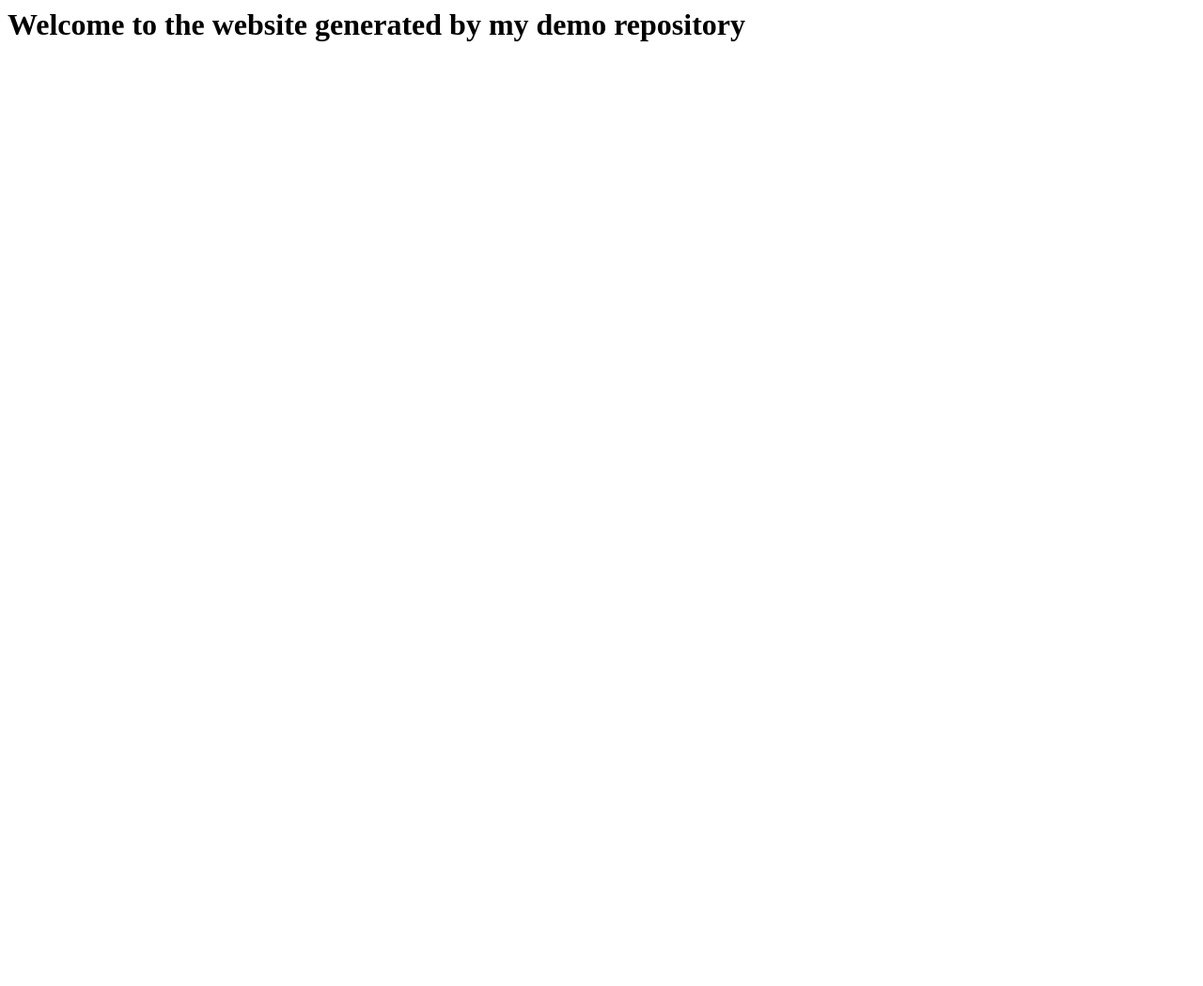
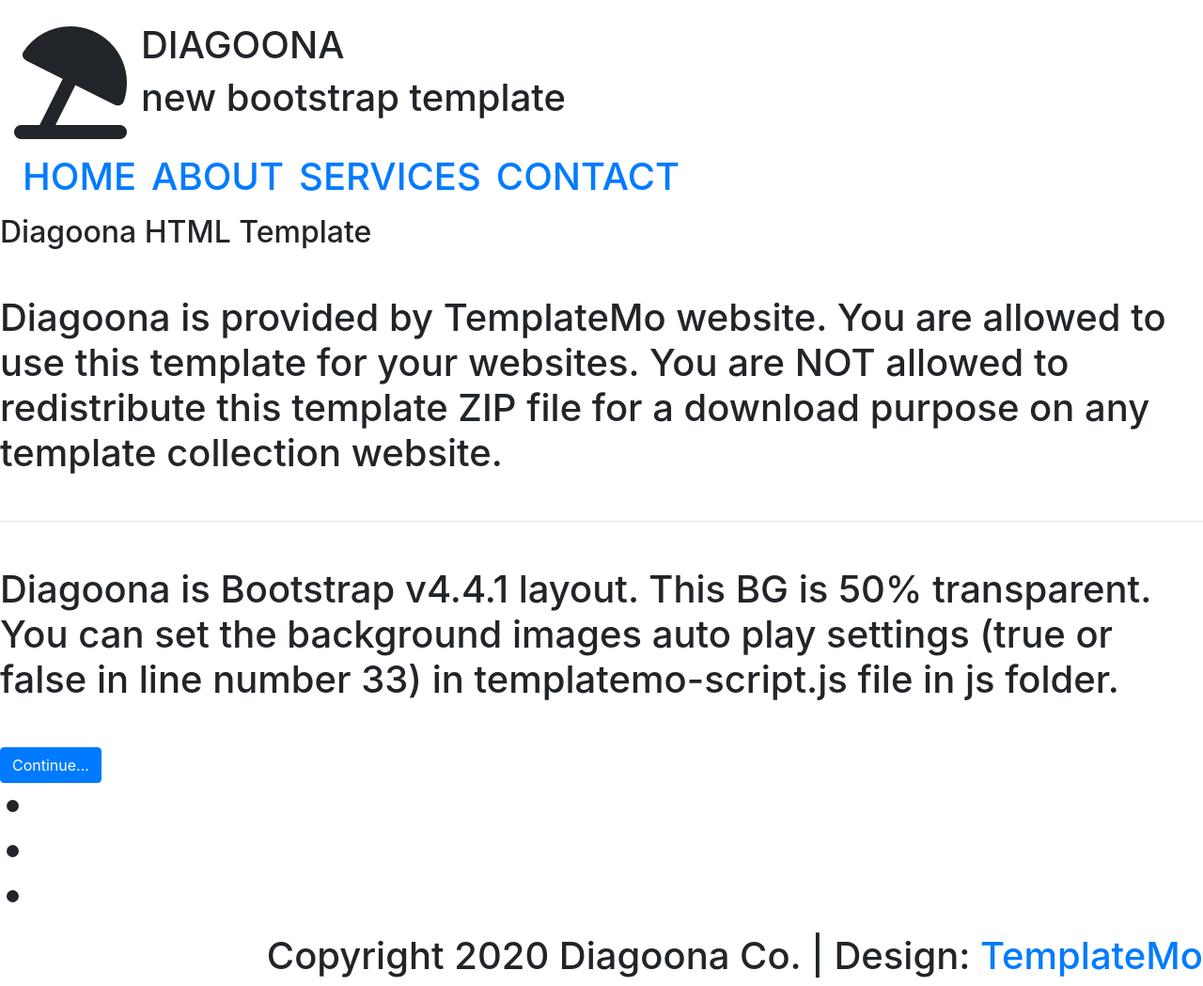
Before and after one commit to DROPD3AD-Dayz-Dev/Dayz-Dev-repository, a website: page index.html in a window 1280 px wide. Shown: the whole page at 94% size. Before the commit the page ends 800 px from the top, so only its background shows below. Drawn offline with nearby package versions, Linux system fonts and the light colour scheme.

Commit message:
Update index.html

```diff
--- a/index.html
+++ b/index.html
@@ -1 +1,105 @@
-<h1>Welcome to the website generated by my demo repository</h1>
+<h1><!DOCTYPE html>
+<html lang="en">
+
+<head>
+    <meta charset="UTF-8">
+    <meta name="viewport" content="width=device-width, initial-scale=1.0">
+    <meta http-equiv="X-UA-Compatible" content="ie=edge">
+    <title>Diagoona HTML CSS Template</title>
+    <link href="https://fonts.googleapis.com/css?family=Open+Sans:300,400" rel="stylesheet" /> <!-- https://fonts.google.com/ -->
+    <link href="css/bootstrap.min.css" rel="stylesheet" /> <!-- https://getbootstrap.com/ -->
+    <link href="fontawesome/css/all.min.css" rel="stylesheet" /> <!-- https://fontawesome.com/ -->
+    <link href="css/templatemo-diagoona.css" rel="stylesheet" />
+<!--
+
+TemplateMo 550 Diagoona
+
+https://templatemo.com/tm-550-diagoona
+
+-->
+</head>
+
+<body>
+    <div class="tm-container">
+        <div>
+            <div class="tm-row pt-4">
+                <div class="tm-col-left">
+                    <div class="tm-site-header media">
+                        <i class="fas fa-umbrella-beach fa-3x mt-1 tm-logo"></i>
+                        <div class="media-body">
+                            <h1 class="tm-sitename text-uppercase">diagoona</h1>
+                            <p class="tm-slogon">new bootstrap template</p>
+                        </div>
+                    </div>
+                </div>
+                <div class="tm-col-right">
+                    <nav class="navbar navbar-expand-lg" id="tm-main-nav">
+                        <button class="navbar-toggler toggler-example mr-0 ml-auto" type="button"
+                            data-toggle="collapse" data-target="#navbar-nav"
+                            aria-controls="navbar-nav" aria-expanded="false" aria-label="Toggle navigation">
+                            <span><i class="fas fa-bars"></i></span>
+                        </button>
+                        <div class="collapse navbar-collapse tm-nav" id="navbar-nav">
+                            <ul class="navbar-nav text-uppercase">
+                                <li class="nav-item active">
+                                    <a class="nav-link tm-nav-link" href="#">Home <span class="sr-only">(current)</span></a>
+                                </li>
+                                <li class="nav-item">
+                                    <a class="nav-link tm-nav-link" href="about.html">About</a>
+                                </li>
+                                <li class="nav-item">
+                                    <a class="nav-link tm-nav-link" href="services.html">Services</a>
+                                </li>
+                                <li class="nav-item">
+                                    <a class="nav-link tm-nav-link" href="contact.html">Contact</a>
+                                </li>
+                            </ul>
+                        </div>
+                    </nav>
+                </div>
+            </div>
+
+            <div class="tm-row">
+                <div class="tm-col-left"></div>
+                <main class="tm-col-right">
+                    <section class="tm-content">
+                        <h2 class="mb-5 tm-content-title">Diagoona HTML Template</h2>
+                        <p class="mb-5">Diagoona is provided by TemplateMo website. You are allowed to use this template for your websites. You are NOT allowed to redistribute this template ZIP file for a download purpose on any template collection website.</p>
+                        <hr class="mb-5">
+                        <p class="mb-5">Diagoona is Bootstrap v4.4.1 layout. This BG is 50% transparent. You can set the background images auto play settings (true or false in line number 33) in templatemo-script.js file in js folder.</p>
+                        <a href="about.html" class="btn btn-primary">Continue...</a>
+                    </section>
+                </main>
+            </div>
+        </div>
+
+        <div class="tm-row">
+            <div class="tm-col-left text-center">
+                <ul class="tm-bg-controls-wrapper">
+                    <li class="tm-bg-control active" data-id="0"></li>
+                    <li class="tm-bg-control" data-id="1"></li>
+                    <li class="tm-bg-control" data-id="2"></li>
+                </ul>
+            </div>
+            <div class="tm-col-right tm-col-footer">
+                <footer class="tm-site-footer text-right">
+                    <p class="mb-0">Copyright 2020 Diagoona Co.
+
+                    | Design: <a rel="nofollow" target="_parent" href="https://templatemo.com" class="tm-text-link">TemplateMo</a></p>
+                </footer>
+            </div>
+        </div>
+
+        <!-- Diagonal background design -->
+        <div class="tm-bg">
+            <div class="tm-bg-left"></div>
+            <div class="tm-bg-right"></div>
+        </div>
+    </div>
+
+    <script src="js/jquery-3.4.1.min.js"></script>
+    <script src="js/bootstrap.min.js"></script>
+    <script src="js/jquery.backstretch.min.js"></script>
+    <script src="js/templatemo-script.js"></script>
+</body>
+</html></h1>
```
